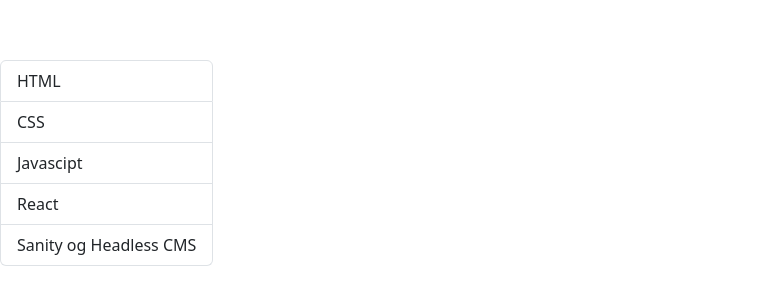
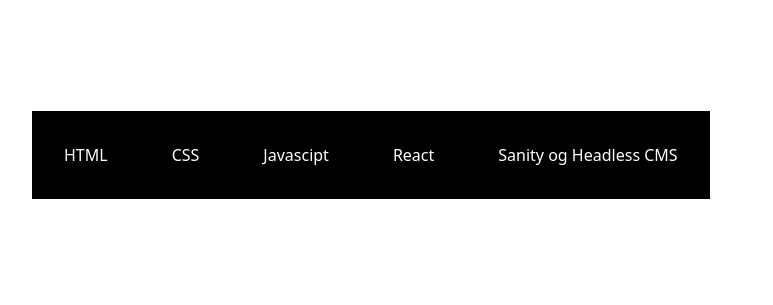
Before and after one commit to Vilped1/UIN23ak3_resourceapp_group13, a React (Vite) app in the folder arbeidskrav_3/: page / in a window 1280 px wide. Shown: the part 237-542 px from the top of the page, without its empty margins (0-773 px from the left). Built offline with nearby package versions, Linux system fonts and the light colour scheme.

Commit message:
litt sass for testing av styling

```diff
--- a/arbeidskrav_3/src/components/Nav.jsx
+++ b/arbeidskrav_3/src/components/Nav.jsx
@@ -13,14 +13,12 @@
 
   return (
     <>
-      <ul className="list-group">
+      <ul className="button-group">
         {/* map function som mapper ut ifra array, gir og fjerner "active" styling etter trykk (Bootstrap)*/}
         {navItems.map((item, index) => (
           <li
             className={
-              selectedIndex === index
-                ? "list-group-item active"
-                : "list-group-item"
+              selectedIndex === index ? "nav-button active" : "nav-button"
             }
             key={item}
             onClick={() => {
--- a/arbeidskrav_3/src/main.jsx
+++ b/arbeidskrav_3/src/main.jsx
@@ -3,6 +3,8 @@
 import App from "./App.jsx";
 import "./index.css";
 import "bootstrap/dist/css/bootstrap.css";
+import "./styles/Nav.scss";
+import "./styles/Main.scss";
 
 ReactDOM.createRoot(document.getElementById("root")).render(
   <React.StrictMode>
--- a/arbeidskrav_3/src/styles/Nav.scss
+++ b/arbeidskrav_3/src/styles/Nav.scss
@@ -1,3 +1,16 @@
-.list-group-item {
+.button-group {
+    display: flex;
+    flex-wrap: nowrap;
+    list-style: none;
+}
 
+.nav-button {
+    padding: 2rem;
+    background-color: black;
+    color: white;
+    cursor: pointer;
 }
+
+.active {
+    background-color: red;
+}
```
